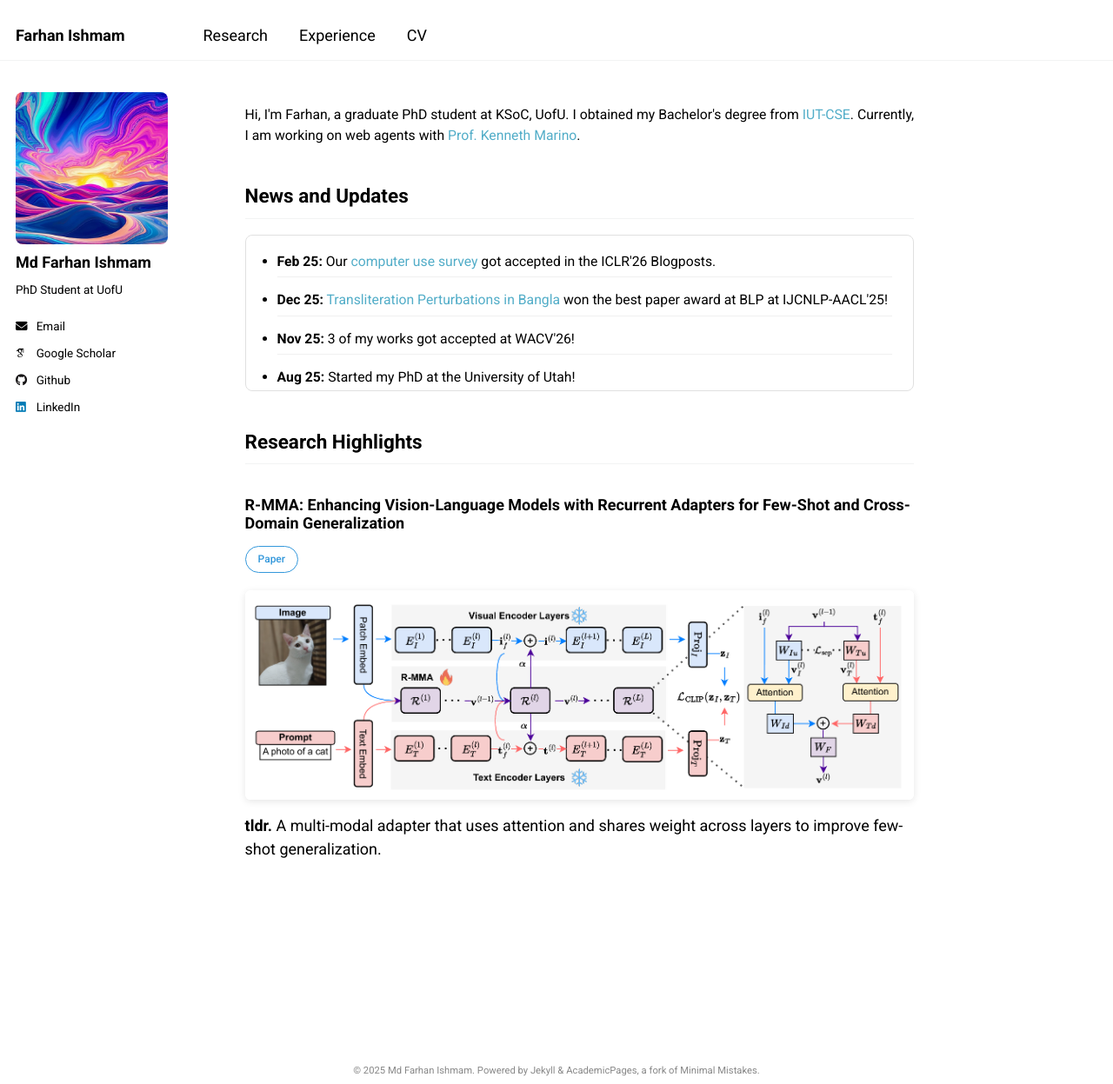
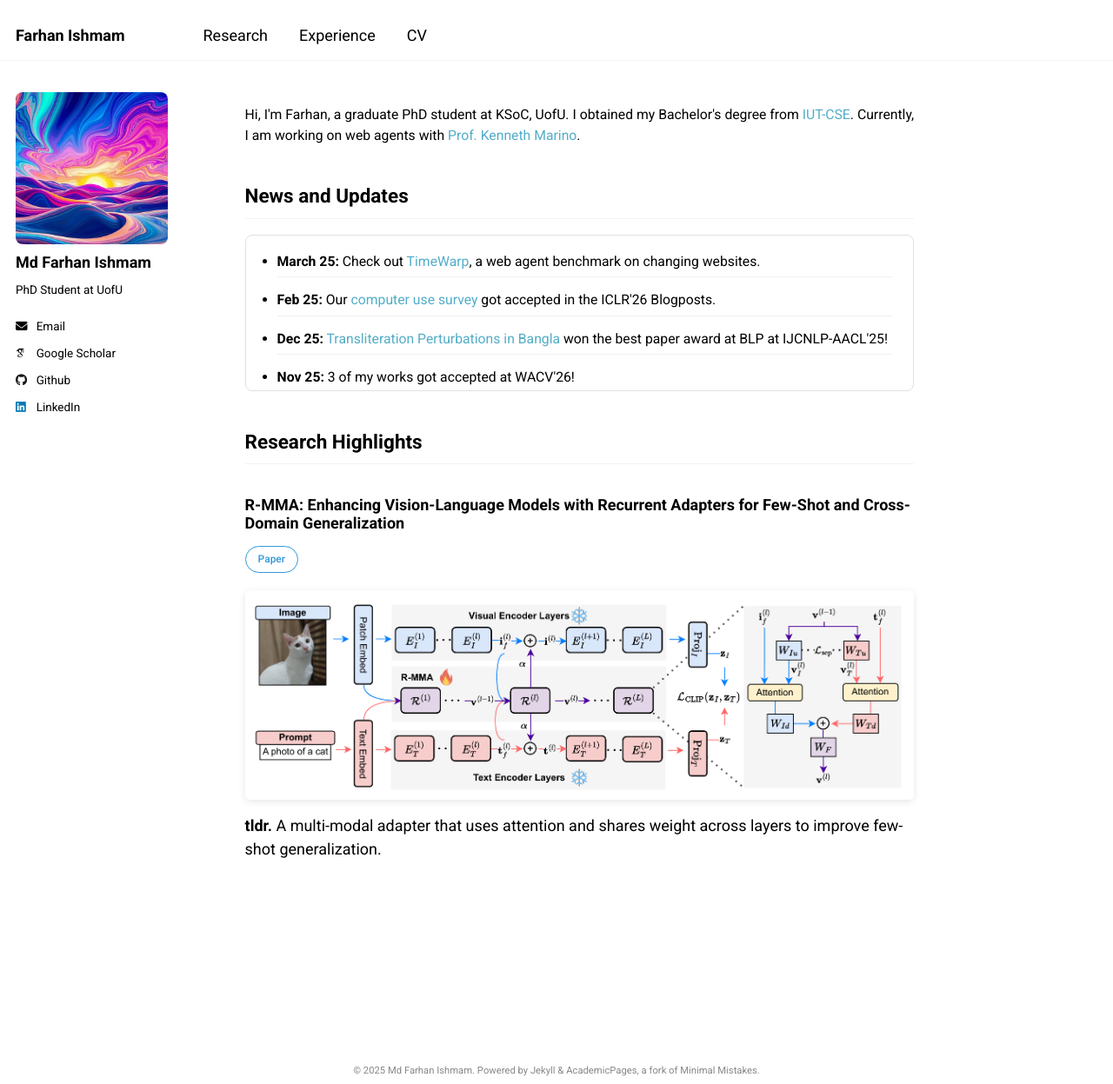
Before and after one commit to farhanishmam/farhanishmam.github.io, a Jekyll site: the page built from _pages/about.md, in a window 1280 px wide and 1247 px high. Shown: the whole window at 87% size. Built offline with Jekyll 4.4.1, drawn with Linux system fonts in a browser that asks for light colours; some web fonts are replaced.

Commit message:
timewarp added

```diff
--- a/_pages/about.md
+++ b/_pages/about.md
@@ -103,9 +103,11 @@ redirect_from:
 Hi, I'm Farhan, a graduate PhD student at KSoC, UofU. I obtained my Bachelor's degree from <a href = "https://cse.iutoic-dhaka.edu">IUT-CSE</a>. Currently, I am working on web agents with <a href = "http://kennethmarino.com/">Prof. Kenneth Marino</a>.
 <h2>News and Updates</h2>
 <ul class="news-container">
+  <li class="news-item"><strong>March 25:</strong> Check out <a href="https://timewarp-web.github.io/">TimeWarp</a>, a web agent benchmark on changing websites.</li>
   <li class="news-item"><strong>Feb 25:</strong> Our <a href="https://iclr-blogposts.github.io/2026/blog/2026/web-agent/">computer use survey</a> got accepted in the ICLR'26 Blogposts.</li>
   <li class="news-item"><strong>Dec 25:</strong> <a href="https://aclanthology.org/2025.banglalp-1.27/"> Transliteration Perturbations in Bangla </a> won the best paper award at BLP at IJCNLP-AACL'25! </li>
   <li class="news-item"><strong>Nov 25:</strong> 3 of my works got accepted at WACV'26!</li>
+  <li class="news-item"><strong>Oct 25:</strong>   </li>
   <li class="news-item"><strong>Aug 25:</strong> Started my PhD at the University of Utah!</li>
   <li class="news-item"><strong>June 25:</strong> <a href="https://arxiv.org/abs/2410.14991">ChitroJera</a>, got accepted at ECML-PKDD'25!</li>
   <li class="news-item"><strong>March 25:</strong> Attended WACV'25.</li>
```
